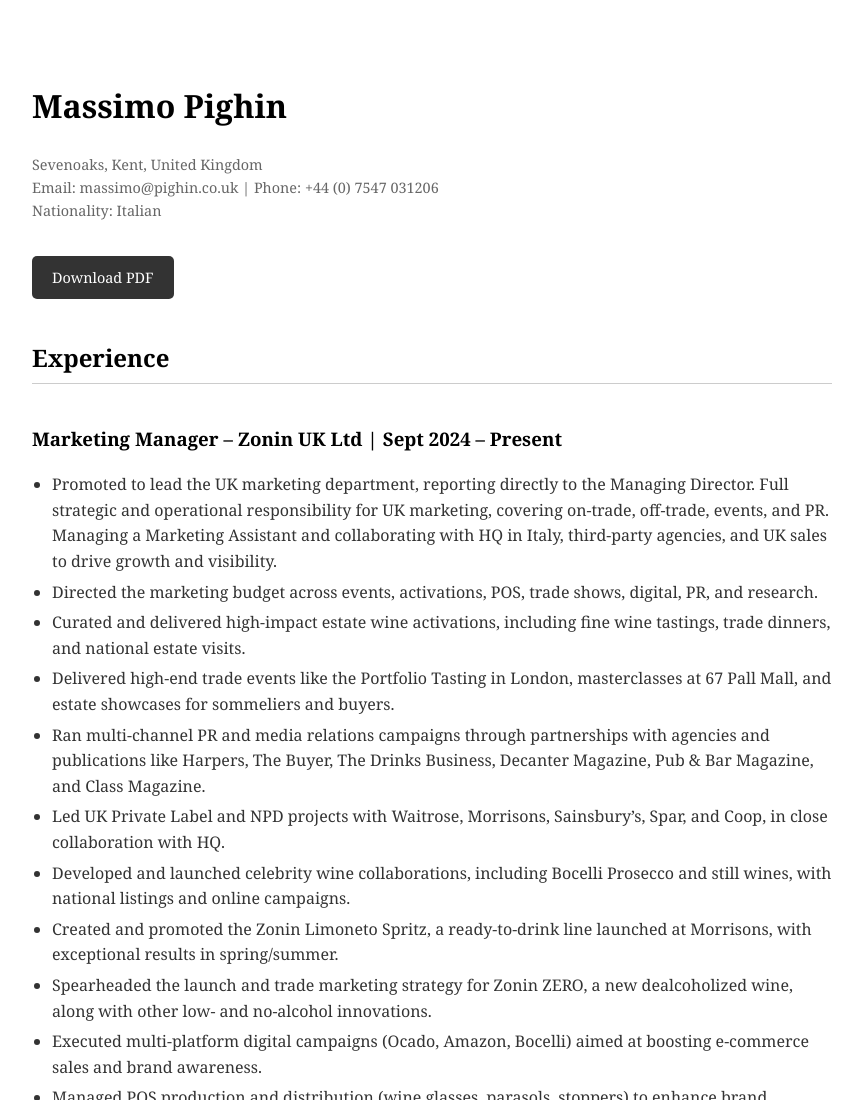
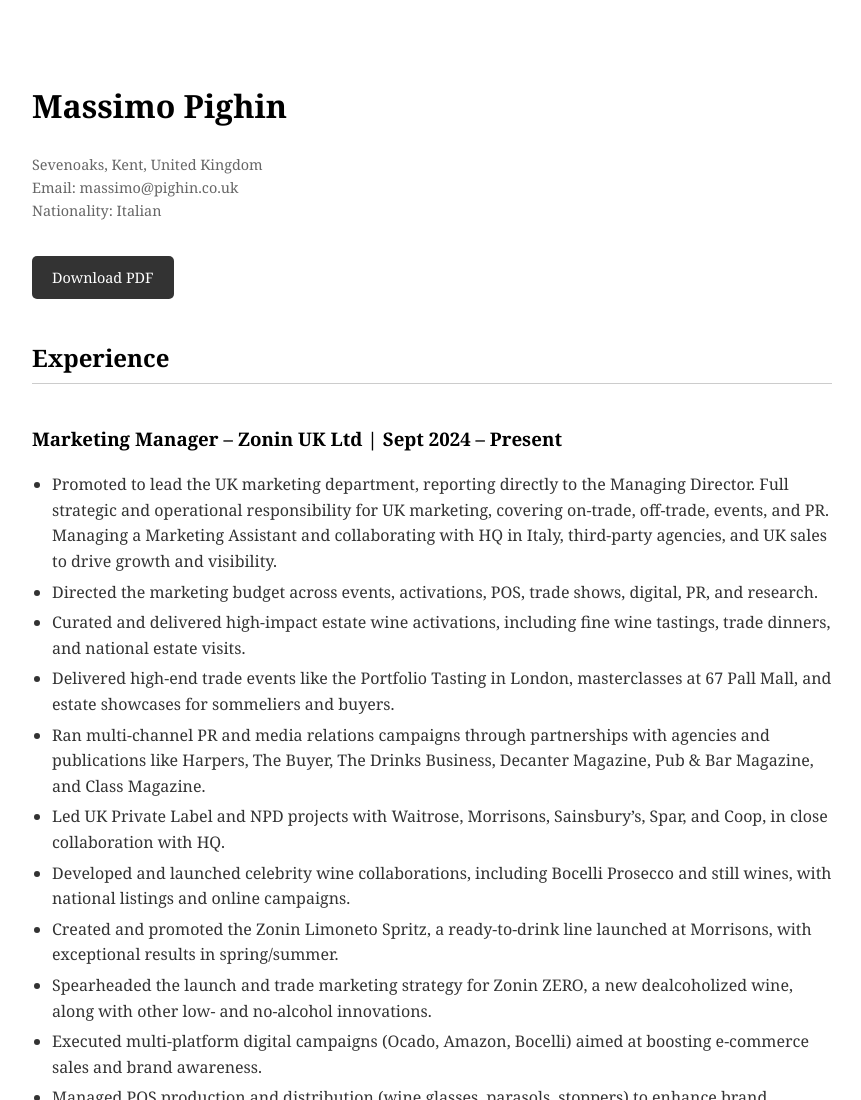
Before and after one commit to massimopighin/massimopighin.github.io, a plain HTML site: page index.html in a window 1280 px wide. Shown: the top 1100 px of the page, without its empty margins (208-1069 px from the left). Drawn offline with Linux system fonts and the light colour scheme.

Commit message:
Update index.html

```diff
--- a/index.html
+++ b/index.html
@@ -58,7 +58,7 @@
 <body>
   <h1>Massimo Pighin</h1>
   <p class="meta">Sevenoaks, Kent, United Kingdom<br>
-  Email: massimo@pighin.co.uk | Phone: +44 (0) 7547 031206<br>
+  Email: massimo@pighin.co.uk<br>
   Nationality: Italian</p>
 
   <a class="download" href="Massimo_Pighin_CV_2025.pdf" download>Download PDF</a>
```
